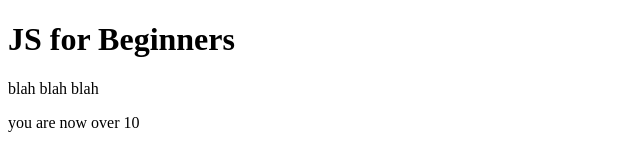
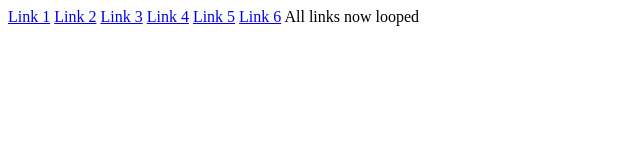
Before and after one commit to Jd-Berg/Stepping-into-JavaScript, a plain HTML site: page index.html in a window 1280 px wide. Shown: the whole page, without its empty margins (0-640 px from the left). Drawn offline with Linux system fonts and the light colour scheme.

Commit message:
Changed JS and index for assignment007

```diff
--- a/index.html
+++ b/index.html
@@ -6,15 +6,18 @@
 
 		<meta charset="UTF-8" />
 
-			<title>Hello, World!</title>
+			<title>JavaScript for Beginners</title>
 
 	</head>
 
 	<body>
-		<h1> JS for Beginners</h1>
-		<div id="content">
-			<p> blah blah blah </p>
-		</dv>
+
+		<a href="#">Link 1</a>
+		<a href="#">Link 2</a>
+		<a href="#">Link 3</a>
+		<a href="#">Link 4</a>
+		<a href="#">Link 5</a>
+		<a href="#">Link 6</a>
 
 		<script src="test.js"></script>
 
--- a/test.js
+++ b/test.js
@@ -1,9 +1,12 @@
-var age = 5;
+var links = document.getElementsByTagName("a");
 
-while (age < 10) {
+for (i = 1; i <= links.length; i++) {
 
-    console.log("Your age is less than 10");
-    age++;
+  console.log("This is link number" + i);
+
+
 }
 
-document.write("you are now over 10");
+
+
+document.write("All links now looped");
```
